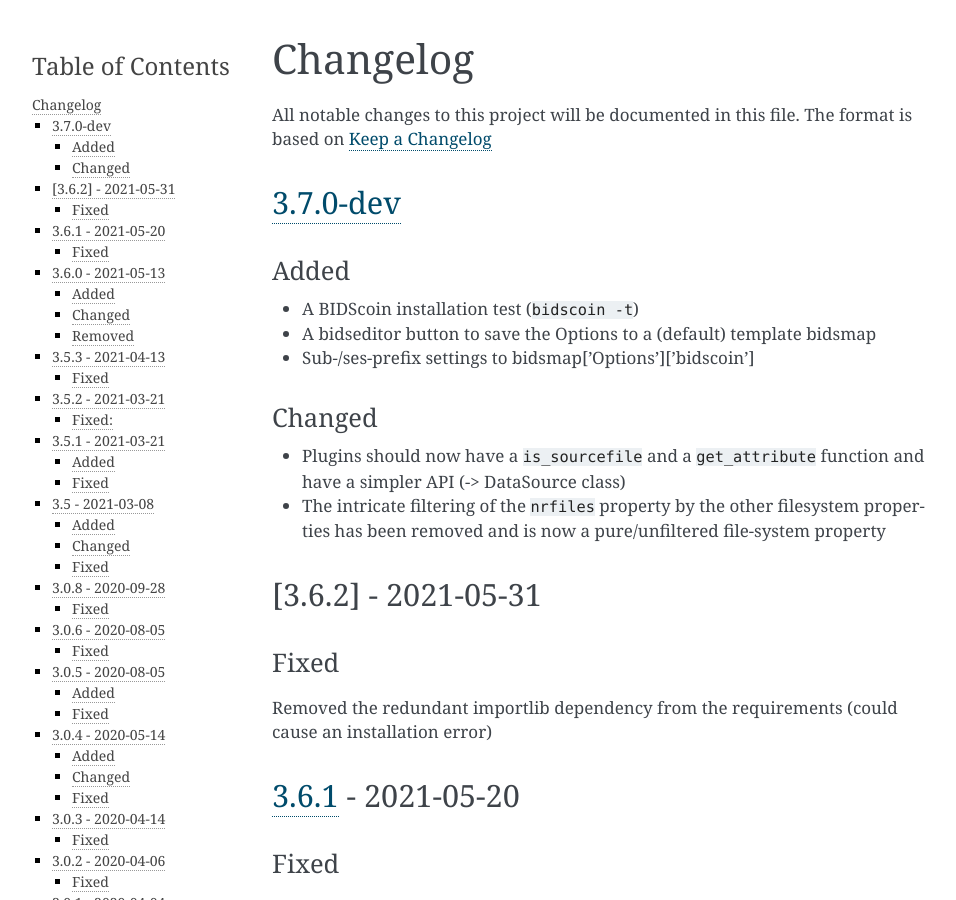
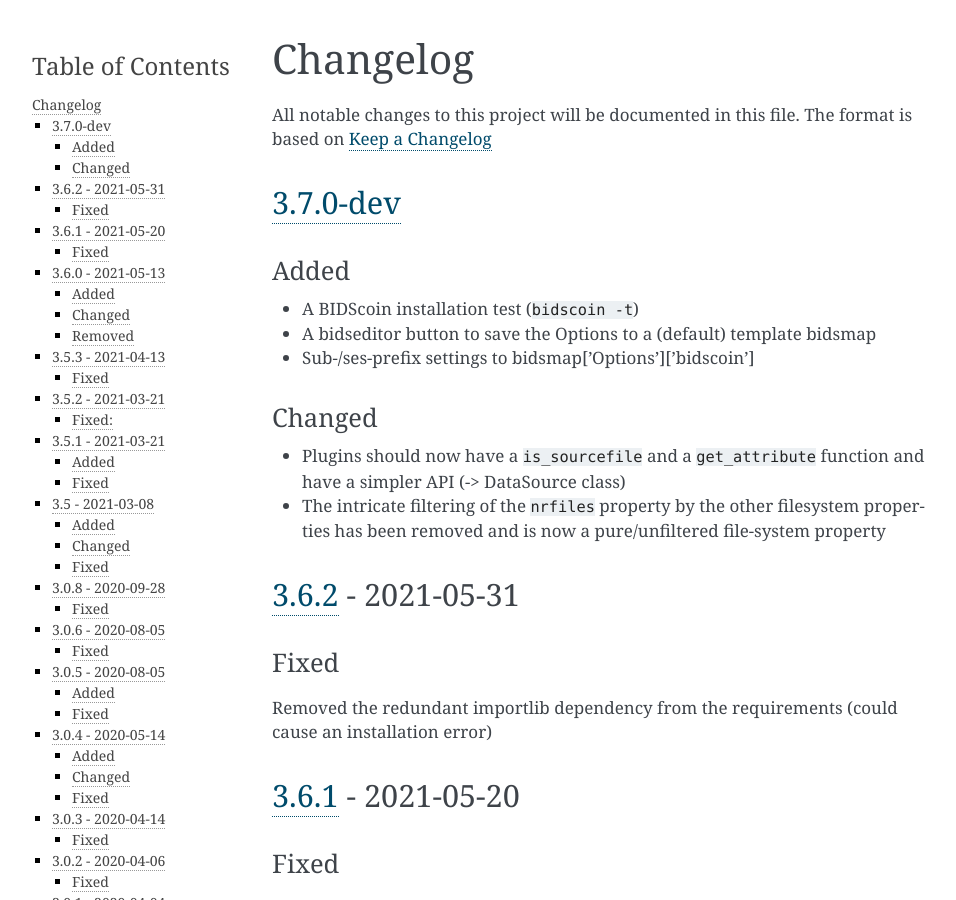
Before and after one commit to Donders-Institute/bidscoin, a Sphinx documentation site: the page built from docs/CHANGELOG.md, in a window 1280 px wide and 900 px high. Shown: the whole window, without its empty margins (148-1104 px from the left). Built offline with Sphinx 7.4.7, drawn with Linux system fonts in a browser that asks for light colours; part of the change alters nothing that is shown.

```diff
--- a/docs/CHANGELOG.md
+++ b/docs/CHANGELOG.md
@@ -252,6 +252,7 @@ A first stable release of BIDScoin :-)
 * Add support for non-imaging data
 
 [3.7.0-dev]: https://github.com/Donders-Institute/bidscoin/compare/3.6.1...HEAD
+[3.6.2]: https://github.com/Donders-Institute/bidscoin/compare/3.6.1...3.6.2
 [3.6.1]: https://github.com/Donders-Institute/bidscoin/compare/3.6.0...3.6.1
 [3.6.0]: https://github.com/Donders-Institute/bidscoin/compare/3.5.3...3.6.0
 [3.5.3]: https://github.com/Donders-Institute/bidscoin/compare/3.5.2...3.5.3
```
